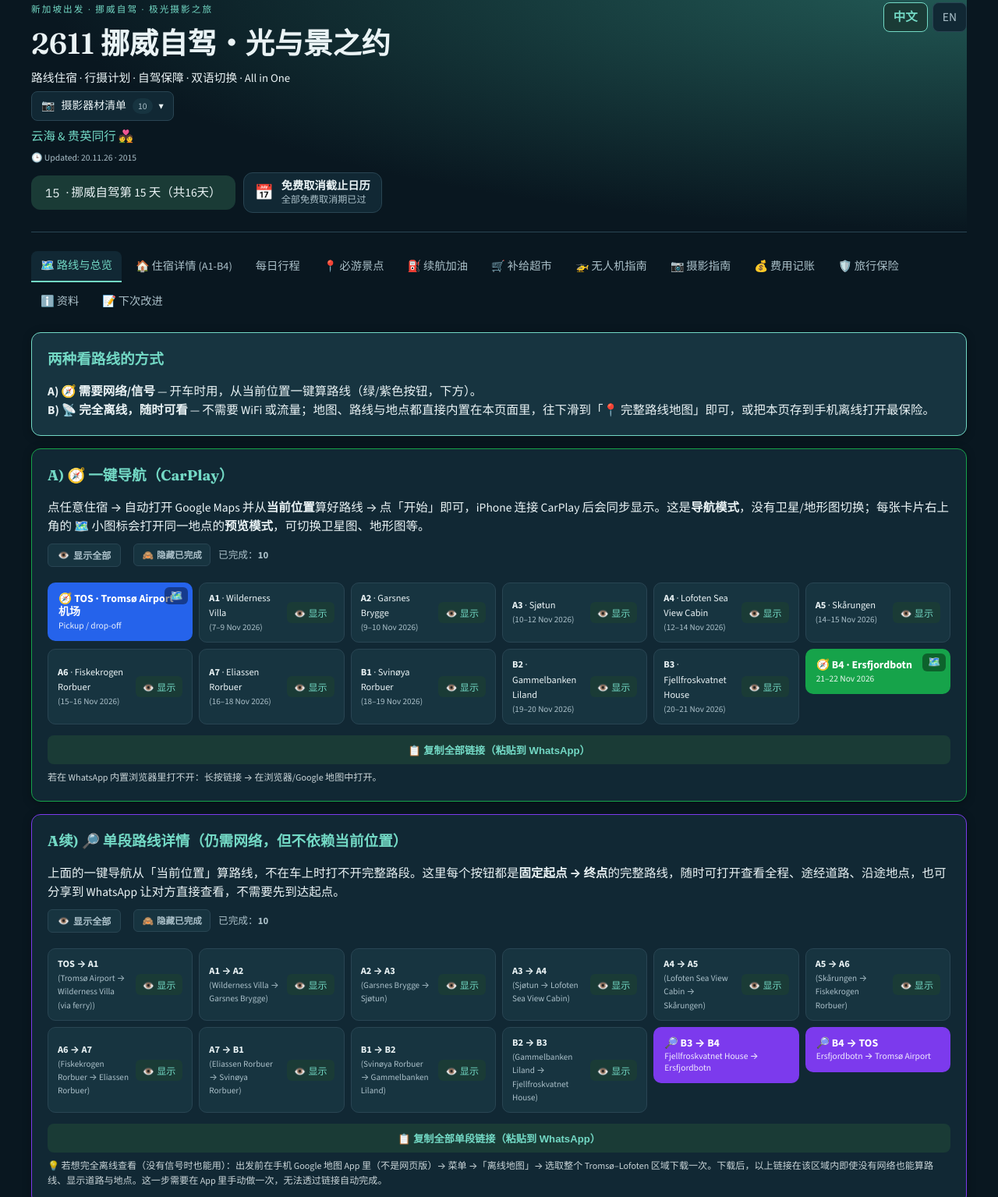
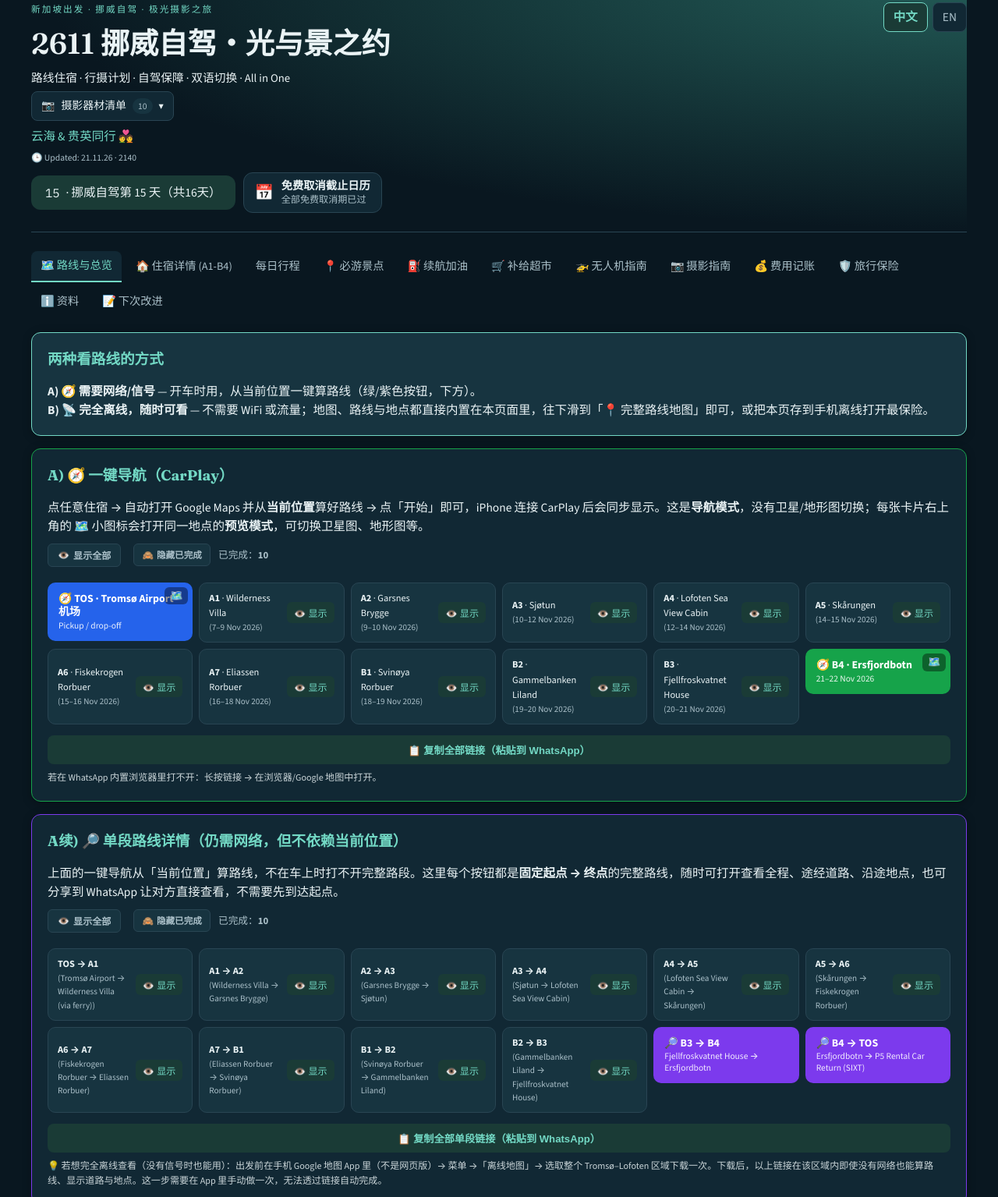
Before and after one commit to wannhoi/2611-Norway-trip-master-plan, a plain HTML site: page index.html in a window 1280 px wide. Shown: the part 29-1564 px from the top of the page at 78% size. Drawn offline with nearby package versions, Linux system fonts and the light colour scheme; no server answers.

Commit message:
Point B4→TOS car-return link to actual SIXT P5 lot
SIXT confirmed via chat (CARA) that Tromsø Airport returns go to
outdoor parking area P5 (Rental Car Return), not the generic airport
pin. Updated the B4→TOS leg nav button and the Day15-16 "B4 → TOS
airport" CarPlay/Google Maps link to the real P5 coordinates
(69.680616, 18.9049179), confirmed via Google Places as "P5 Rental
car park", Flyplassvegen 31, Tromsø.

Co-Authored-By: Claude Sonnet 5 <noreply@anthropic.com>
Claude-Session: https://claude.ai/code/session_01UTbHoRLemoqS1vm76pwCX5

```diff
--- a/index.html
+++ b/index.html
@@ -1182,7 +1182,7 @@ svg.leaflet-image-layer.leaflet-interactive path {
         </div>
       </details>
       <p style="color:var(--accent);font-weight:500">云海 & 贵英同行 💑</p>
-      <span class="version-tag">🕒 Updated: 20.11.26 · 2015</span>
+      <span class="version-tag">🕒 Updated: 21.11.26 · 2140</span>
     </div>
     <div class="lang-switch">
       <button class="lang-btn active" data-lang="zh">中文</button>
@@ -1266,7 +1266,7 @@ svg.leaflet-image-layer.leaflet-interactive path {
       <div class="nav-big-wrap" data-collapse-group="navLeg" data-code="LEG-B1-B2" data-past-code="B2"><a class="nav-big leg" href="https://www.google.com/maps/dir/68.234367,14.57965/68.47635,16.883867" target="_blank" rel="noopener" data-nav-code="LEG-B1-B2" data-nav-name="B1 → B2 Gammelbanken Liland"><span>🔎 B1 → B2</span><small>Svinøya Rorbuer → Gammelbanken Liland</small></a><button type="button" class="nav-hide-btn" onclick="navCollapseToggle('navLeg','LEG-B1-B2')" title="Hide (already past)">🙈</button><div class="nav-collapsed-chip"><span><b>B1 → B2</b> <small>(Svinøya Rorbuer → Gammelbanken Liland)</small></span><button type="button" onclick="navCollapseToggle('navLeg','LEG-B1-B2')">👁️ <span lang="zh">显示</span><span lang="en">Show</span></button></div></div>
       <div class="nav-big-wrap" data-collapse-group="navLeg" data-code="LEG-B2-B3" data-past-code="B3"><a class="nav-big leg" href="https://www.google.com/maps/dir/68.47635,16.883867/69.066067,19.312617" target="_blank" rel="noopener" data-nav-code="LEG-B2-B3" data-nav-name="B2 → B3 Fjellfroskvatnet House"><span>🔎 B2 → B3</span><small>Gammelbanken Liland → Fjellfroskvatnet House</small></a><button type="button" class="nav-hide-btn" onclick="navCollapseToggle('navLeg','LEG-B2-B3')" title="Hide (already past)">🙈</button><div class="nav-collapsed-chip"><span><b>B2 → B3</b> <small>(Gammelbanken Liland → Fjellfroskvatnet House)</small></span><button type="button" onclick="navCollapseToggle('navLeg','LEG-B2-B3')">👁️ <span lang="zh">显示</span><span lang="en">Show</span></button></div></div>
       <div class="nav-big-wrap" data-collapse-group="navLeg" data-code="LEG-B3-B4" data-past-code="B4"><a class="nav-big leg" href="https://www.google.com/maps/dir/69.066067,19.312617/69.689822,18.59504" target="_blank" rel="noopener" data-nav-code="LEG-B3-B4" data-nav-name="B3 → B4 Ersfjordbotn"><span>🔎 B3 → B4</span><small>Fjellfroskvatnet House → Ersfjordbotn</small></a><button type="button" class="nav-hide-btn" onclick="navCollapseToggle('navLeg','LEG-B3-B4')" title="Hide (already past)">🙈</button><div class="nav-collapsed-chip"><span><b>B3 → B4</b> <small>(Fjellfroskvatnet House → Ersfjordbotn)</small></span><button type="button" onclick="navCollapseToggle('navLeg','LEG-B3-B4')">👁️ <span lang="zh">显示</span><span lang="en">Show</span></button></div></div>
-      <div class="nav-big-wrap" data-collapse-group="navLeg" data-code="LEG-B4-TOS" data-past-code="TOS"><a class="nav-big leg" href="https://www.google.com/maps/dir/69.689822,18.59504/Troms%C3%B8+Airport" target="_blank" rel="noopener" data-nav-code="LEG-B4-TOS" data-nav-name="B4 → TOS Tromsø Airport"><span>🔎 B4 → TOS</span><small>Ersfjordbotn → Tromsø Airport</small></a><button type="button" class="nav-hide-btn" onclick="navCollapseToggle('navLeg','LEG-B4-TOS')" title="Hide (already past)">🙈</button><div class="nav-collapsed-chip"><span><b>B4 → TOS</b> <small>(Ersfjordbotn → Tromsø Airport)</small></span><button type="button" onclick="navCollapseToggle('navLeg','LEG-B4-TOS')">👁️ <span lang="zh">显示</span><span lang="en">Show</span></button></div></div>
+      <div class="nav-big-wrap" data-collapse-group="navLeg" data-code="LEG-B4-TOS" data-past-code="TOS"><a class="nav-big leg" href="https://www.google.com/maps/dir/69.689822,18.59504/69.680616,18.9049179" target="_blank" rel="noopener" data-nav-code="LEG-B4-TOS" data-nav-name="B4 → TOS P5 Rental Car Return"><span>🔎 B4 → TOS</span><small>Ersfjordbotn → P5 Rental Car Return (SIXT)</small></a><button type="button" class="nav-hide-btn" onclick="navCollapseToggle('navLeg','LEG-B4-TOS')" title="Hide (already past)">🙈</button><div class="nav-collapsed-chip"><span><b>B4 → TOS</b> <small>(Ersfjordbotn → P5 Rental Car Return)</small></span><button type="button" onclick="navCollapseToggle('navLeg','LEG-B4-TOS')">👁️ <span lang="zh">显示</span><span lang="en">Show</span></button></div></div>
     </div>
     <button type="button" class="nav-copy" id="navLegCopyBtn"><span lang="zh">📋 复制全部单段链接（粘贴到 WhatsApp）</span><span lang="en">📋 Copy all leg links (paste into WhatsApp)</span></button>
     <p lang="zh" style="font-size:.78rem;opacity:.85">💡 若想完全离线查看（没有信号时也能用）：出发前在手机 Google 地图 App 里（不是网页版）→ 菜单 →「离线地图」→ 选取整个 Tromsø–Lofoten 区域下载一次。下载后，以上链接在该区域内即使没有网络也能算路线、显示道路与地点。这一步需要在 App 里手动做一次，无法透过链接自动完成。</p>
@@ -1852,7 +1852,7 @@ svg.leaflet-image-layer.leaflet-interactive path {
       <div style="margin-top:8px;"><a href="https://www.google.com/maps/dir/?api=1&destination=69.066067,19.312617&travelmode=driving&dir_action=navigate" target="_blank" class="link-btn" lang="zh">🗺️ Google Maps 导航路线</a><a href="https://www.google.com/maps/dir/?api=1&destination=69.066067,19.312617&travelmode=driving&dir_action=navigate" target="_blank" class="link-btn" lang="en">🗺️ Google Maps Route</a></div>
     </div>
     <div class="day-card">
-      <h3>📍 D15–D16｜11/21–22 — 特罗姆瑟 & 机场还车 [B4]</h3><p><strong>B4 · Ersfjordbotn – Apartment by the sea and mountains (Airbnb)</strong> · 21–22 Nov (1 night) · Ersfjordvegen 134, 9107 Tromsø. Check-in 15:00; check-out 11:00. SGD 535.26.</p><button class="btn" type="button" id="show-last-stay">🏡 View B4 accommodation / 查看最后一晚住宿</button><p><a class="link-btn" href="https://www.google.com/maps/dir/?api=1&amp;destination=Tromso+Airport&amp;travelmode=driving&amp;dir_action=navigate" target="_blank" rel="noopener">22 Nov: B4 → TOS airport / 机场还车</a> SIXT return 15:30 · flight 18:45.</p>
+      <h3>📍 D15–D16｜11/21–22 — 特罗姆瑟 & 机场还车 [B4]</h3><p><strong>B4 · Ersfjordbotn – Apartment by the sea and mountains (Airbnb)</strong> · 21–22 Nov (1 night) · Ersfjordvegen 134, 9107 Tromsø. Check-in 15:00; check-out 11:00. SGD 535.26.</p><button class="btn" type="button" id="show-last-stay">🏡 View B4 accommodation / 查看最后一晚住宿</button><p><a class="link-btn" href="https://www.google.com/maps/dir/?api=1&amp;destination=69.680616,18.9049179&amp;travelmode=driving&amp;dir_action=navigate" target="_blank" rel="noopener">22 Nov: B4 → TOS P5 car park / 机场P5停车场还车</a> SIXT return 15:30 (park at P5, key at SIXT desk or key safety box) · flight 18:45.</p>
       <p lang="zh"><strong>路线：</strong>E6→E8 → 约1小时45分 🛒 周日采购提醒</p><p lang="en"><strong>Route:</strong> E6→E8 → ~1h 45m 🛒 Sunday prep</p>
       <div style="margin-top:8px;"><a href="https://www.google.com/maps/dir/?api=1&destination=69.689822,18.595040&travelmode=driving&dir_action=navigate" target="_blank" class="link-btn" lang="zh">🗺️ Google Maps 导航路线</a><a href="https://www.google.com/maps/dir/?api=1&destination=69.689822,18.595040&travelmode=driving&dir_action=navigate" target="_blank" class="link-btn" lang="en">🗺️ Google Maps Route</a></div>
     </div>
@@ -2970,7 +2970,7 @@ svg.leaflet-image-layer.leaflet-interactive path {
   <p>✨ Master Merged Planner (Ferry Route Option)｜云海 & 贵英同行 💑</p>
   <p lang="zh">数据本机保存 · 祝您挪威极光自驾愉快！</p>
   <p lang="en">Data stored locally · Have a wonderful Norway trip!</p>
-  <p class="version-tag">🕒 Updated: 20.11.26 · 2015</p>
+  <p class="version-tag">🕒 Updated: 21.11.26 · 2140</p>
 </footer>
 
 </div>
```
